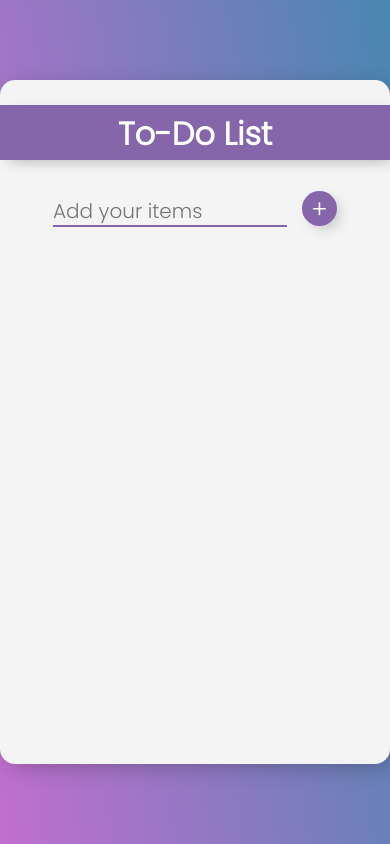
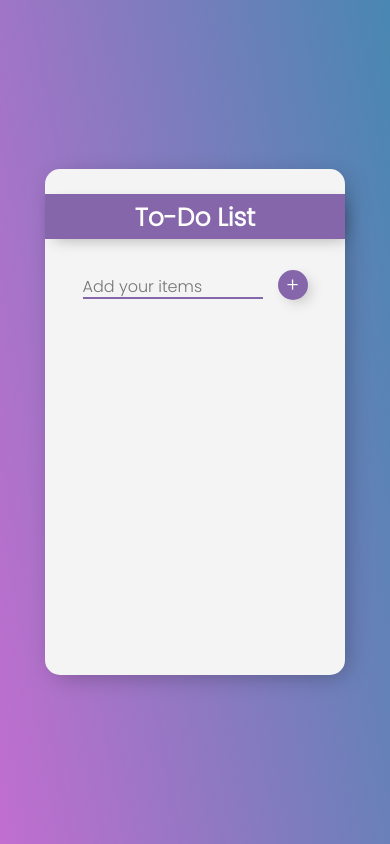
Before and after one commit to asadraiyan/react-todos-list-app, a React (Create React App) app: page / in a window 390 px wide. Built offline with nearby package versions, Linux system fonts and the light colour scheme.

Commit message:
made responsive

```diff
--- a/src/App.css
+++ b/src/App.css
@@ -17,8 +17,8 @@
 }
 .container {
   /* border:2px solid black; */
-  height: 81vh;
-  width: 500px;
+  height: 85vh;
+  width: 450px;
   background-color: #f4f4f4;
   box-shadow: 5px 5px 25px -5px rgba(0, 0, 0, 0.3);
   border-radius: 15px;
@@ -97,3 +97,47 @@ ol li {
 .neglect:hover {
   background-color: crimson;
 }
+
+@media only screen and (max-width: 600px) {
+  .container {
+    height: 82vh;
+    width: 350px;
+  }
+  input {
+    font-size: 17px;
+    height: 24px;
+  }
+  ol li {
+    font-size: 16px;
+  }
+  button {
+    width: 28px;
+    height: 28px;
+    font-size: 20px;
+  }
+  h1 {
+    font-size: 28px;
+  }
+}
+
+@media only screen and (max-width: 500px) {
+  .container {
+    height: 60vh;
+    width: 300px;
+  }
+  input {
+    font-size: 16px;
+    height: 23px;
+  }
+  ol li {
+    font-size: 15px;
+  }
+  button {
+    width: 30px;
+    height: 30px;
+    font-size: 20px;
+  }
+  h1 {
+    font-size: 25px;
+  }
+}
--- a/src/App.js
+++ b/src/App.js
@@ -7,6 +7,8 @@ const App = () => {
   const inputTextHandler = (e) => {
     setInputList(e.target.value);
   };
+
+  console.log("inputList =", inputList)
   const itemsHandler = (e) => {
     e.preventDefault();
     setItems((oldItems) => {
```
